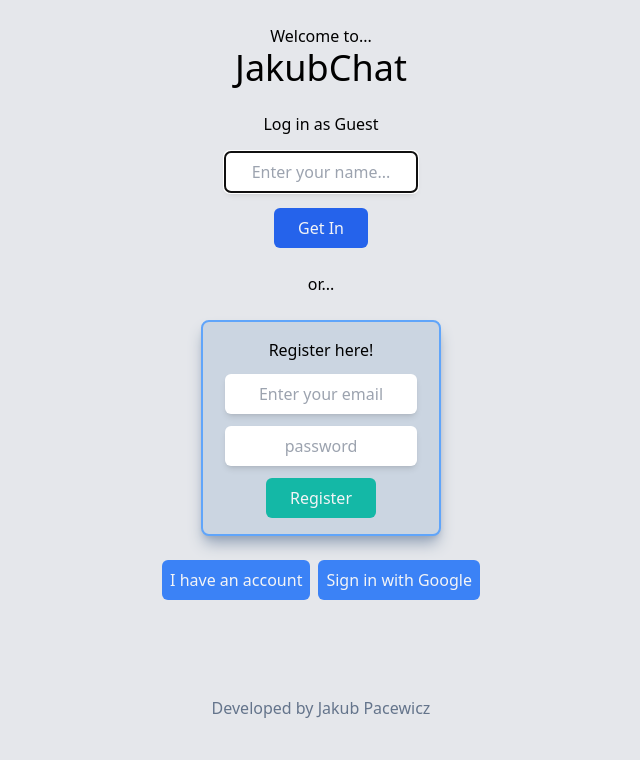
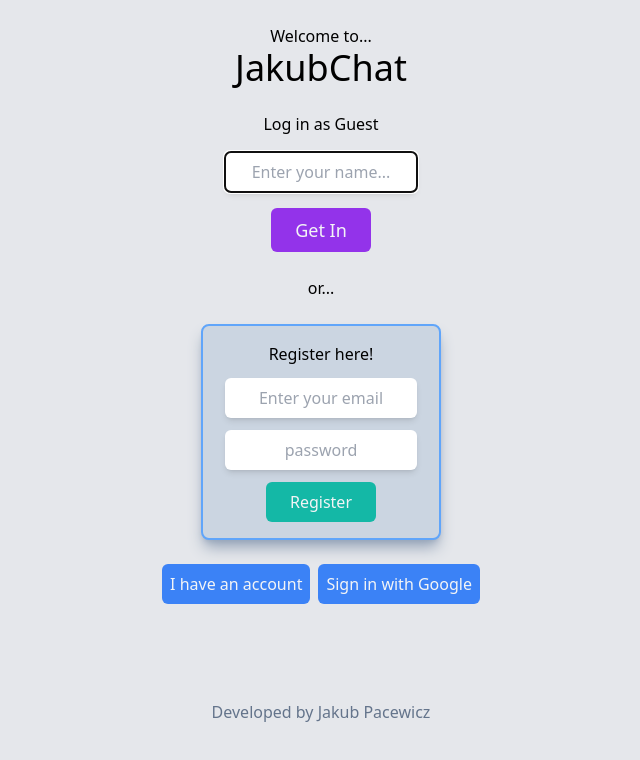
Before and after one commit to pecet3/amber-chat, a React (Vite) app: page / in a window 1280 px wide. Shown: the top 760 px of the page, without its empty margins (319-959 px from the left). Built offline with nearby package versions, Linux system fonts and the light colour scheme; no server answers; what prettier-plugin-tailwindcss would draw is missing.

Commit message:
updated tailwind

```diff
--- a/src/components/Auth/Anonymous.tsx
+++ b/src/components/Auth/Anonymous.tsx
@@ -48,7 +48,7 @@ export const Anonymous: React.FC = () => {
           autoFocus={true}
           onChange={(e) => setNameInput(([e.target.name] = e.target.value))}
         />
-        <button className="submitButton bg-blue-600 px-6 md:hover:scale-105">
+        <button className="submitButton bg-purple-600 px-6 text-lg md:hover:scale-105">
           Get In
         </button>
       </form>
```
